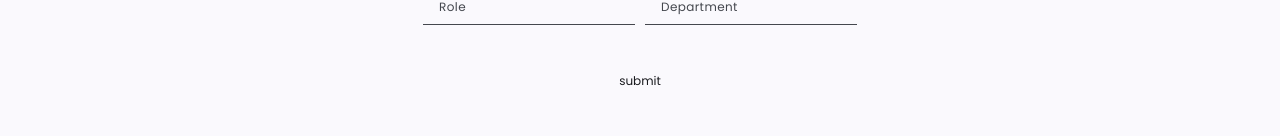
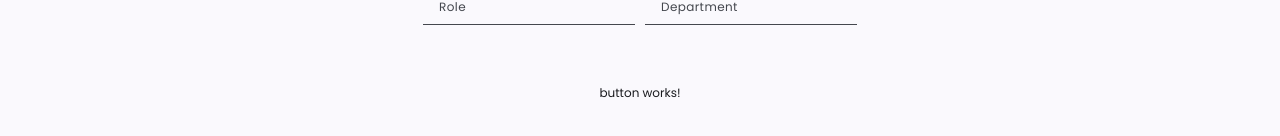
Before and after one commit to paulelyson/kurikula-frontend, an Angular app: page /register in a window 1280 px wide. Shown: the part 410-546 px from the top of the page. Built offline with nearby package versions, Linux system fonts and the light colour scheme.

Commit message:
feat: add ButtonComponent and integrate it into the registration form

```diff
--- a/src/app/modules/auth/register/register.component.html
+++ b/src/app/modules/auth/register/register.component.html
@@ -1,5 +1,5 @@
 <div class="container">
- <app-title>Register</app-title>
+  <app-title>Register</app-title>
   <div class="register-wrapper">
     <app-input placeholder="ID Number" />
     <app-input placeholder="Email" />
@@ -11,6 +11,6 @@
     <app-input placeholder="Department" />
   </div>
   <div class="action-wrapper">
-   <span>submit</span>
+    <app-button></app-button>
   </div>
 </div>
--- a/src/app/modules/auth/register/register.component.ts
+++ b/src/app/modules/auth/register/register.component.ts
@@ -1,10 +1,11 @@
 import { Component } from '@angular/core';
 import { InputComponent } from '../../../shared/components/forms/input/input.component';
 import { TitleComponent } from '../../../shared/components/layout/title/title.component';
+import { ButtonComponent } from '../../../shared/components/ui/button/button.component';
 
 @Component({
   selector: 'app-register',
-  imports: [InputComponent, TitleComponent],
+  imports: [InputComponent, TitleComponent, ButtonComponent],
   templateUrl: './register.component.html',
   styleUrl: './register.component.css',
 })
--- /dev/null
+++ b/src/app/shared/components/ui/button/button.component.html
@@ -0,0 +1 @@
+<p>button works!</p>
```
Also changed, not shown: src/app/shared/components/ui/button/button.component.ts (added, +9 -0 lines), src/app/shared/components/ui/button/button.component.css (added).
